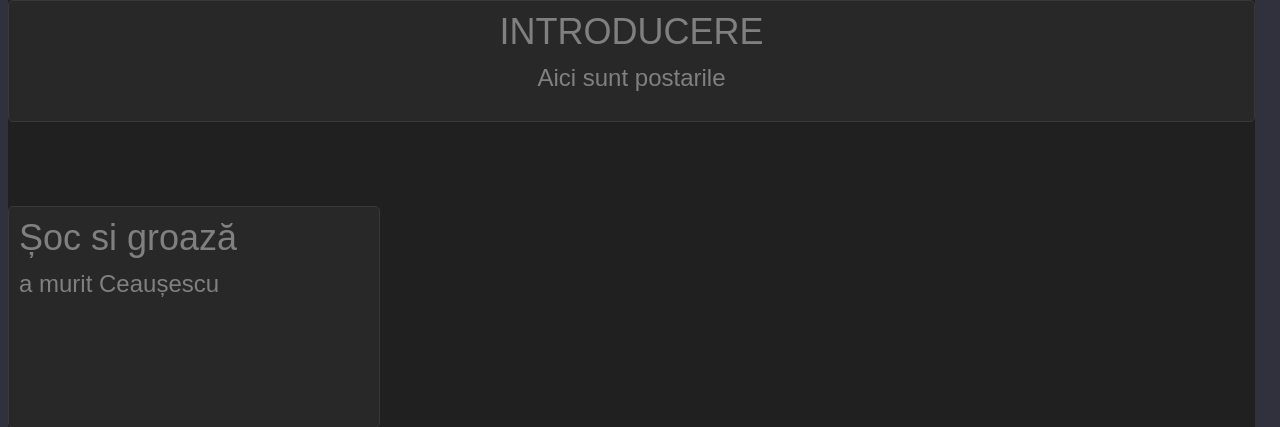
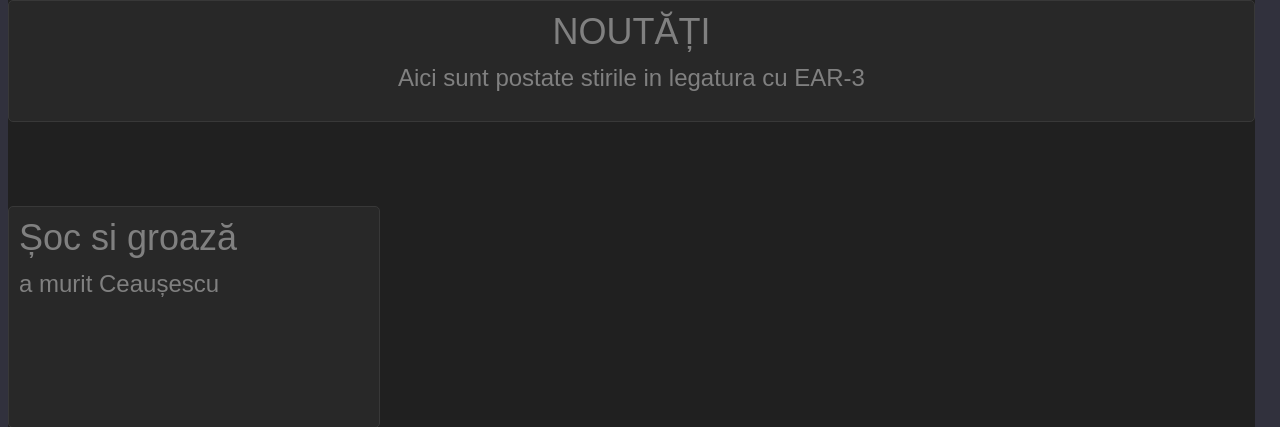
Before and after one commit to Sughit/EAR-3, a PHP site: page / in a window 1280 px wide. Shown: the part 808-1235 px from the top of the page. Run offline with PHP 8.4, Linux system fonts and the light colour scheme.

Commit message:
șoricel

```diff
--- a/index.php
+++ b/index.php
@@ -116,7 +116,7 @@
 
 
 
-    <div class="mainul" align="center" >INTRODUCERE<br> <font size=5>Aici sunt postarile </font></div>
+    <div class="mainul" align="center" >NOUTĂȚI<br> <font size=5>Aici sunt postate stirile in legatura cu EAR-3 </font></div>
 <br><br>
     <div class="postare">Șoc si groază<br> <font size=5>a murit Ceaușescu </font></div>
 
--- a/style.php
+++ b/style.php
@@ -322,7 +322,7 @@ body, html {
   width: 98.7%;
 }
 body {
-  cursor: url(altele/cursor.cur) auto;
+  cursor: url(altele/cursor.cur), auto;
 }
 
 
```
